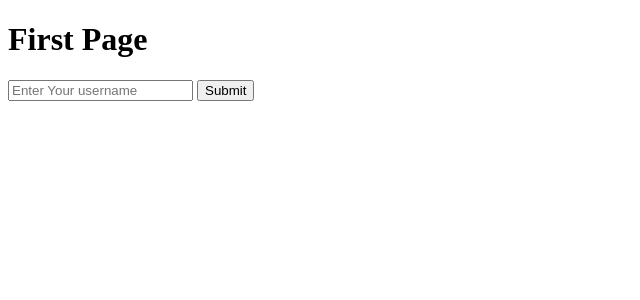
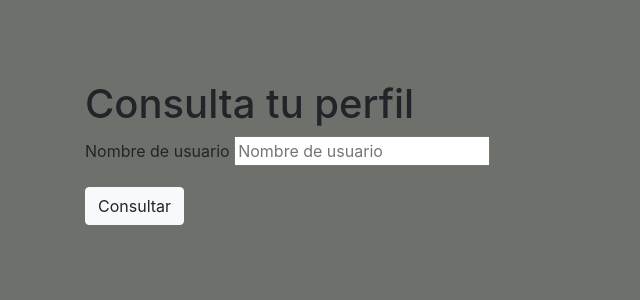
Before and after one commit to vimuriel/TorreTestJob, a Flask app: page / in a window 1280 px wide. Shown: the top 300 px of the page, without its empty margins (0-640 px from the left). Run offline with Flask 2, Linux system fonts and the light colour scheme; some libraries are stand-ins or nearby versions.

Commit message:
version 2

```diff
--- a/app/controller/application.py
+++ b/app/controller/application.py
@@ -12,5 +12,21 @@ def index():
 def getUser():
     name = request.form.get("user")
     url = f'https://bio.torre.co/api/bios/{name}'
-    data = requests.get(url)
-    return render_template("profile.html", data=data.json())
+    data = requests.get("https://bio.torre.co/api/bios/vimuriel")
+    return render_template("profile.html", data=url)
+
+@app.route("/perfil", methods=["POST"])
+def perfil():
+    name = request.form.get("name")
+    url = f'https://bio.torre.co/api/bios/{name}'
+    data = requests.get("https://bio.torre.co/api/bios/vimuriel")
+    perfil =data.json()
+    skills = perfil['strengths']
+    lista = " "
+    for skill in skills:
+        lista = f"{lista} - {skill['name']}"
+
+    experiences = perfil['jobs']
+    education = perfil['education']
+
+    return render_template("profile.html", data=data.json() ,skills=lista, experiences=experiences, education=education)
--- a/app/controller/templates/index.html
+++ b/app/controller/templates/index.html
@@ -1,12 +1,21 @@
 {% extends "layout.html" %}
 
 {% block heading %}
-    First Page
+
+    <div class="container-sm">
+       <h1>Consulta tu perfil</h1>
+    </div>
+
 {% endblock %}
 
 {% block body %}
-    <form action="{{ url_for('getUser') }}" method="post">
-        <input type="text" user="user" placeholder="Enter Your username">
-        <button>Submit</button>
-    </form>
+    <div class="container-lg">
+        <form action="{{ url_for('perfil') }}" method="post">
+          <div class="form-group">
+            <label >Nombre de usuario</label>
+            <input type="text" name="name" placeholder="Nombre de usuario">
+          </div>
+          <button type="submit" class="btn btn-light">Consultar</button>
+        </form>
+    </div>
 {% endblock %}
--- a/app/controller/templates/layout.html
+++ b/app/controller/templates/layout.html
@@ -1,12 +1,16 @@
 <!DOCTYPE html>
 <html>
     <head>
-        <title>My Website!</title>
+        <title>Test Torre</title>
+        <meta charset="urf-8">
+        <link rel="stylesheet" href="https://stackpath.bootstrapcdn.com/bootstrap/4.4.1/css/bootstrap.min.css" integrity="sha384-Vkoo8x4CGsO3+Hhxv8T/Q5PaXtkKtu6ug5TOeNV6gBiFeWPGFN9MuhOf23Q9Ifjh" crossorigin="anonymous">
     </head>
-    <body>
-        <h1>{% block heading %}{% endblock %}</h1>
+    <body style="background:#6E716B;padding-top:80px;font-family: "Lato", "Helvetica", Helvetica, sans-serif; color: #3f3844;">
+
+      <h1>{% block heading %}{% endblock %}</h1>
 
         {% block body %}
         {% endblock %}
+         <script src="https://cdn.jsdelivr.net/npm/vue/dist/vue.js"></script>
     </body>
 </html>
```
Also changed, not shown: app/appi/users.py (+7 -0 lines), app/controller/templates/profile.html (+78 -2 lines).
